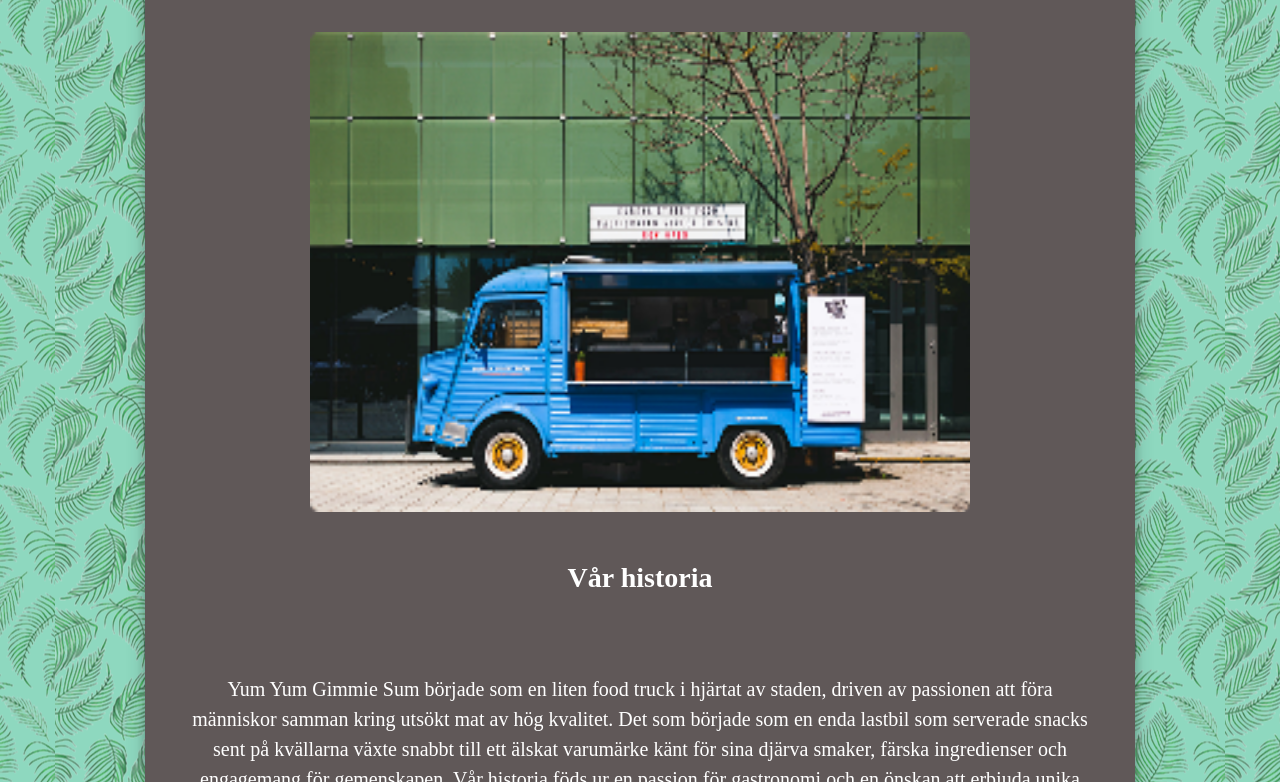
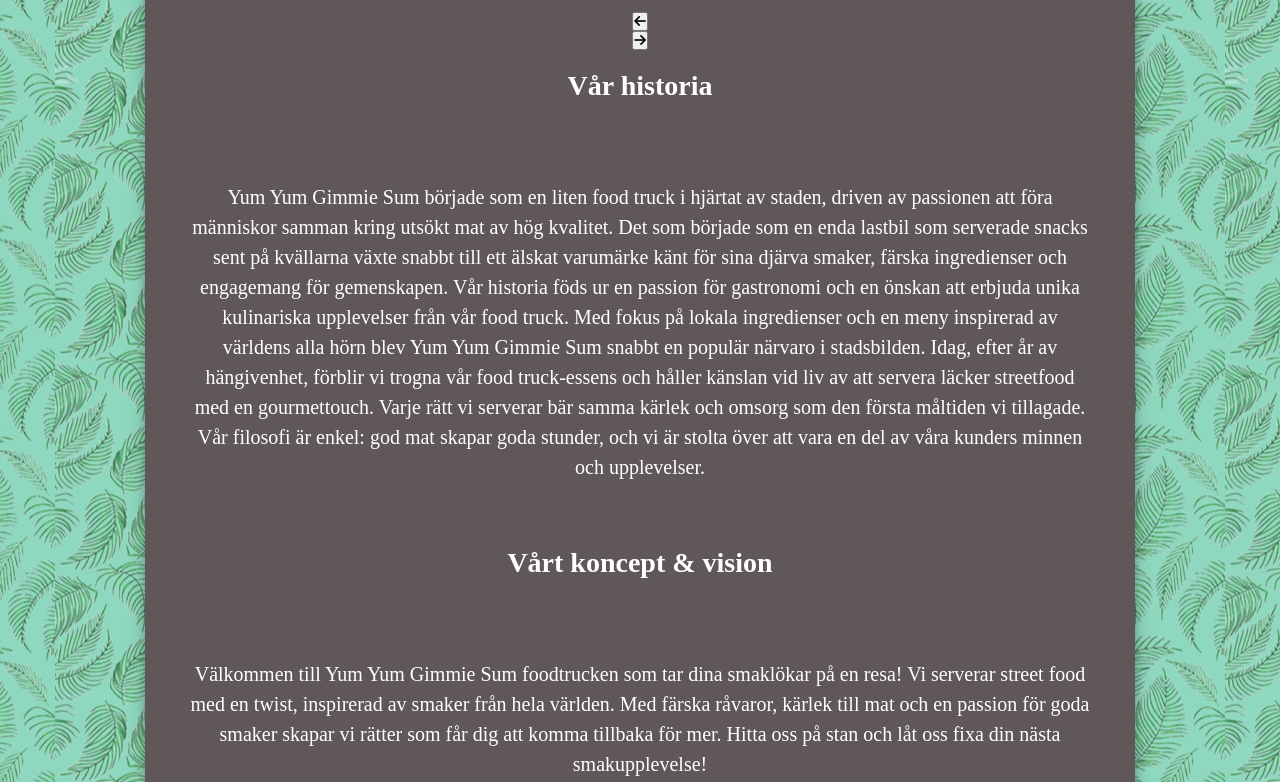
Before and after one commit to IsabelleApel/agile-exam-Yum-Yum, a plain HTML site: page aboutUs.html in a window 1280 px wide. Shown: the part 268-1050 px from the top of the page. Drawn offline with Linux system fonts and the light colour scheme.

Commit message:
lagt till html för karusell

```diff
--- a/aboutUs.html
+++ b/aboutUs.html
@@ -19,11 +19,15 @@
     <main class="about">
       <section class="about__content">
         <h1 class="about__title"> Om Oss</h1>
-          <img
+          <!-- img
             src="assets/domino-studio-geeZzrAXyMQ-unsplash 1.png"
             alt="about"
             class="about__img"
-          />
+          /> -->
+          <div class="karusell-container"></div>
+          <button class="prev"><i class="fa-solid fa-arrow-left"></i></button>
+          <button class="next"><i class="fa-solid fa-arrow-right"></i></button>
+
           <h2 class="about__subtitle">Vår historia</h2>
           <p class="about__text">
            Yum Yum Gimmie Sum började som en liten food truck i hjärtat av staden, driven av passionen att föra människor samman kring utsökt
```
